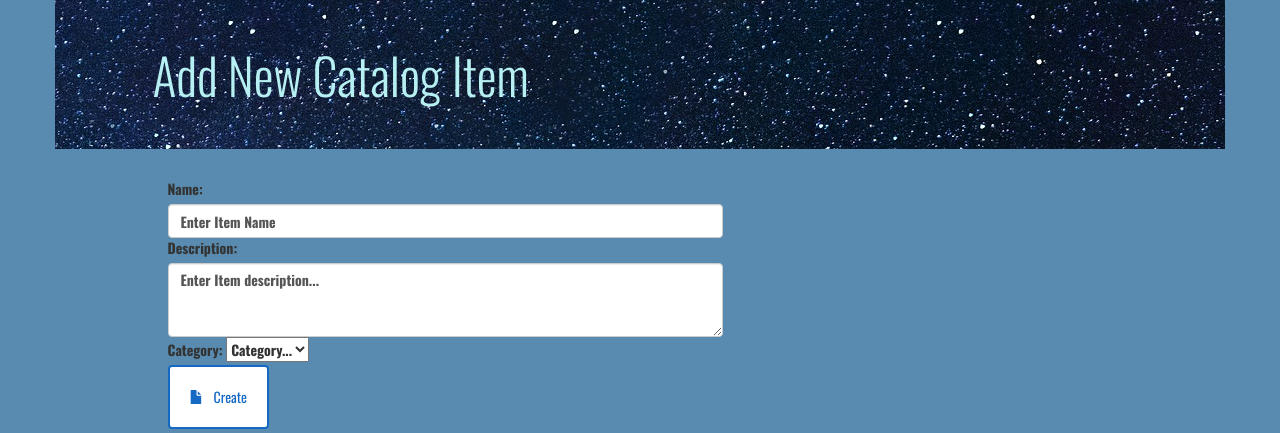
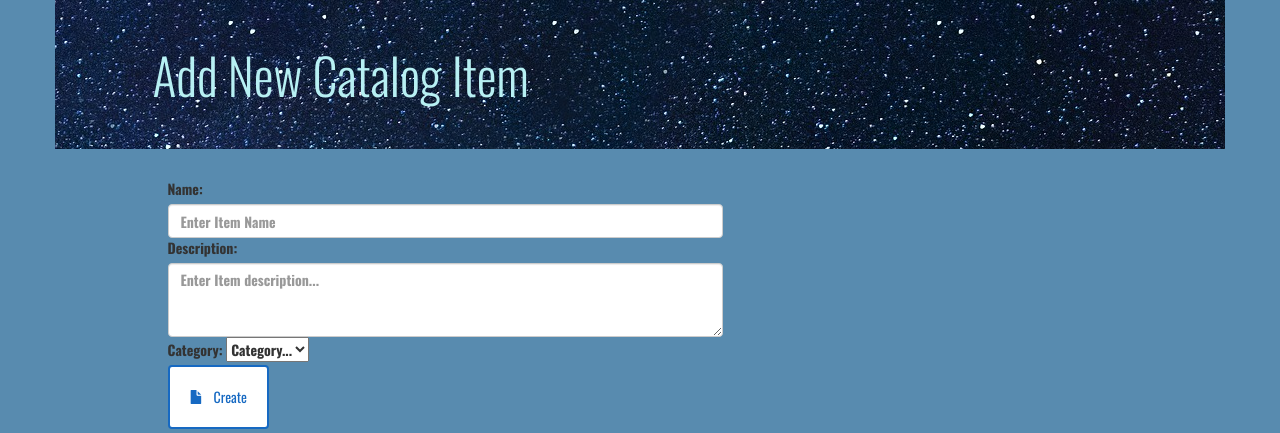
Before and after one commit to sjcorreia/catalog-project, a Flask app: page /catalog/new in a window 1280 px wide. Shown: the part 96-529 px from the top of the page. Run offline with Flask 2, Linux system fonts and the light colour scheme; some libraries are stand-ins or nearby versions.

Commit message:
Sets placeholder for Name and Description

```diff
--- a/vagrant/catalog/templates/newcatalogitem.html
+++ b/vagrant/catalog/templates/newcatalogitem.html
@@ -12,10 +12,10 @@
         <form action="#" method="post">
             <div class="form-group">
                 <label for="name">Name:</label>
-                <input type="text" maxlength="100" class="form-control" name="name" value="Enter Item Name">
+                <input type="text" maxlength="100" class="form-control" name="name" placeholder="Enter Item Name">
 
                 <label for="description">Description:</label>
-                <textarea class="form-control" maxlength="250" rows="3" name="description">Enter Item description...</textarea>
+                <textarea class="form-control" maxlength="250" rows="3" name="description" placeholder="Enter Item description..."></textarea>
 
                 <label for="category">Category:</label>
                 <select class="custom-select mr-sm-2" id="inlineFormCustomSelect" name="category">
```
